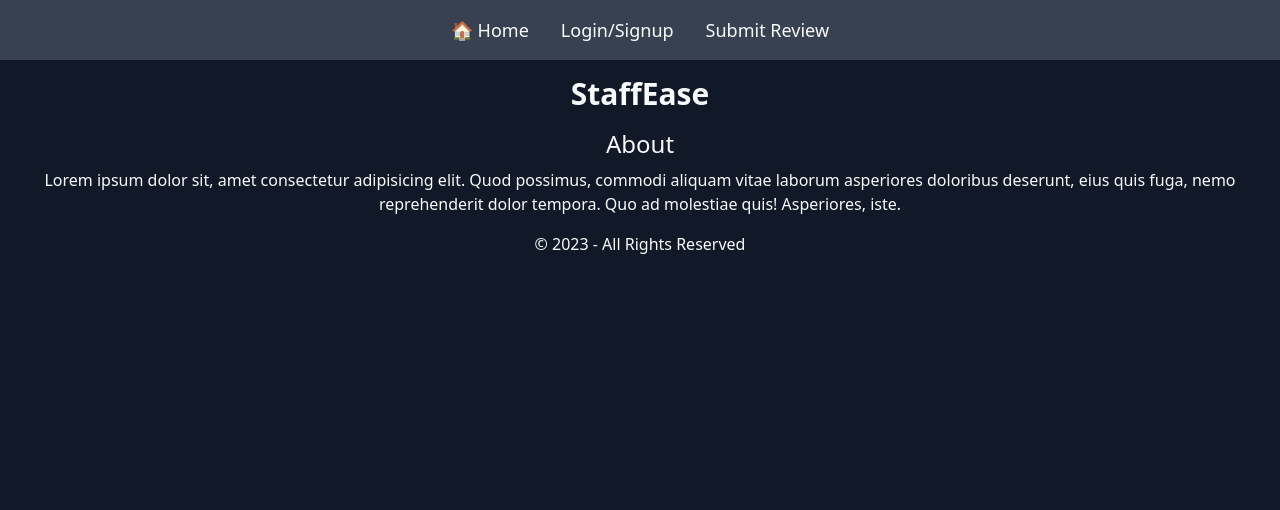
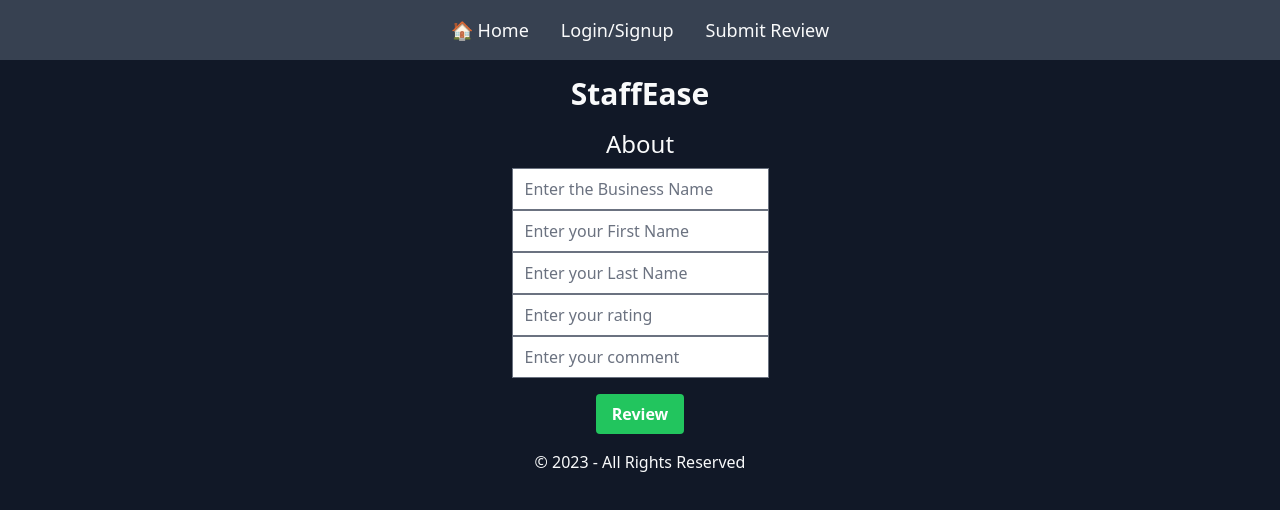
Before and after one commit to itsamish01/StaffEase, a React (Vite) app in the folder client/: page /review in a window 1280 px wide. Shown: the top 510 px of the page. Built offline with nearby package versions, Linux system fonts and the light colour scheme.

Commit message:
create submit form mutation, component, form

```diff
--- /dev/null
+++ b/client/src/components/form/SubmitReview.jsx
@@ -0,0 +1,44 @@
+import PropTypes from "prop-types";
+import Input from "./input";
+
+export default function EmployeeSignup() {
+  return (
+    <>
+      <Input
+        type="text"
+        label="businessName"
+        id="businessName"
+        placeholder="Enter the Business Name"
+        required
+      />
+      <Input
+        type="text"
+        label="firstName"
+        id="firstName"
+        placeholder="Enter your First Name"
+        required
+      />
+      <Input
+        type="text"
+        label="lastName"
+        id="lastName"
+        placeholder="Enter your Last Name"
+        required
+      />
+      <Input
+        type="number"
+        label="rating"
+        id="email"
+        placeholder="Enter your rating"
+        required
+      />
+      <Input
+        type="text"
+        label="comment"
+        id="comment"
+        placeholder="Enter your comment"
+        required
+      />
+    </>
+  );
+}
--- a/client/src/components/form/index.js
+++ b/client/src/components/form/index.js
@@ -6,3 +6,4 @@ export { default as EmployeeSignup } from "./EmployeeSignup";
 export { default as BusinessSignup } from "./BusinessSignup";
 export { default as SaveEmployee } from "./SaveEmployee";
 export { default as RemoveEmployee } from "./RemoveEmployee";
+export { default as SubmitReview} from "./SubmitReview"
--- a/client/src/pages/business.jsx
+++ b/client/src/pages/business.jsx
@@ -33,8 +33,6 @@ export default function BusinessPage() {
     } catch (err) {
       console.error(err);
     }
-    console.log(event.target.firstName.value);
-    console.log(event.target.lastName.value);
   };
   const submitRemoveEmployee = async (event) => {
     event.preventDefault();
--- a/client/src/pages/review.jsx
+++ b/client/src/pages/review.jsx
@@ -1,13 +1,40 @@
+import { SubmitReview } from "../components/form";
+import { useMutation } from "@apollo/client";
+import { SAVE_REVIEW } from "../schema/mutations";
 export default function Review() {
+  const [saveReview, { client: registerClient }] = useMutation(SAVE_REVIEW);
+  const submitReview = async (event) => {
+    event.preventDefault();
+    const reviewFormData = {
+      businessName: event.target.businessName.value,
+      firstName: event.target.firstName.value,
+      lastName: event.target.lastName.value,
+      rating: event.target.email.valueAsNumber,
+      comment: event.target.comment.value,
+    };
+
+    try {
+      const { data } = await saveReview({
+        variables: { ...reviewFormData },
+      });
+      console.log(reviewFormData);
+
+    } catch (err) {
+      console.error(err);
+    }
+  };
   return (
     <main className="px-4 text-center">
       <h2>About</h2>
-      <p>
-        Lorem ipsum dolor sit, amet consectetur adipisicing elit. Quod possimus,
-        commodi aliquam vitae laborum asperiores doloribus deserunt, eius quis
-        fuga, nemo reprehenderit dolor tempora. Quo ad molestiae quis!
-        Asperiores, iste.
-      </p>
+      <form onSubmit={submitReview}>
+        <SubmitReview />
+        <button
+          type="submit"
+          className="button mt-4 bg-green-500 hover:bg-green-300"
+        >
+          Review
+        </button>
+      </form>
     </main>
   );
 }
--- a/client/src/schema/mutations.js
+++ b/client/src/schema/mutations.js
@@ -69,3 +69,22 @@ export const REMOVE_EMPLOYEE = gql`
     }
   }
 `;
+export const SAVE_REVIEW = gql`
+  mutation SaveCustomer(
+    $businessName: String!
+    $firstName: String!
+    $lastName: String!
+    $rating: Int!
+    $comment: String!
+  ) {
+    saveCustomer(
+      businessName: $businessName
+      firstName: $firstName
+      lastName: $lastName
+      rating: $rating
+      comment: $comment
+    ) {
+      _id
+    }
+  }
+`;
```
